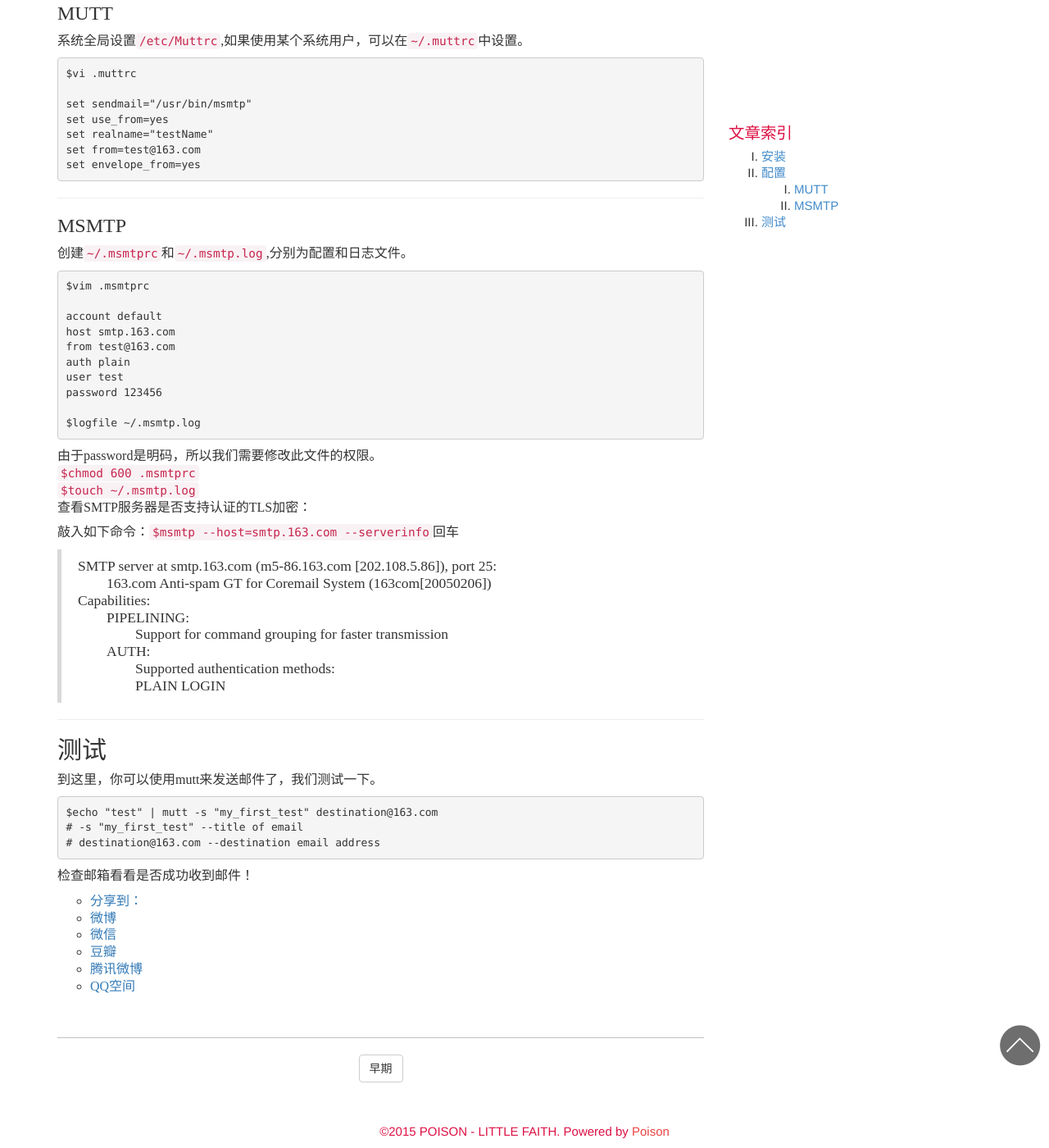
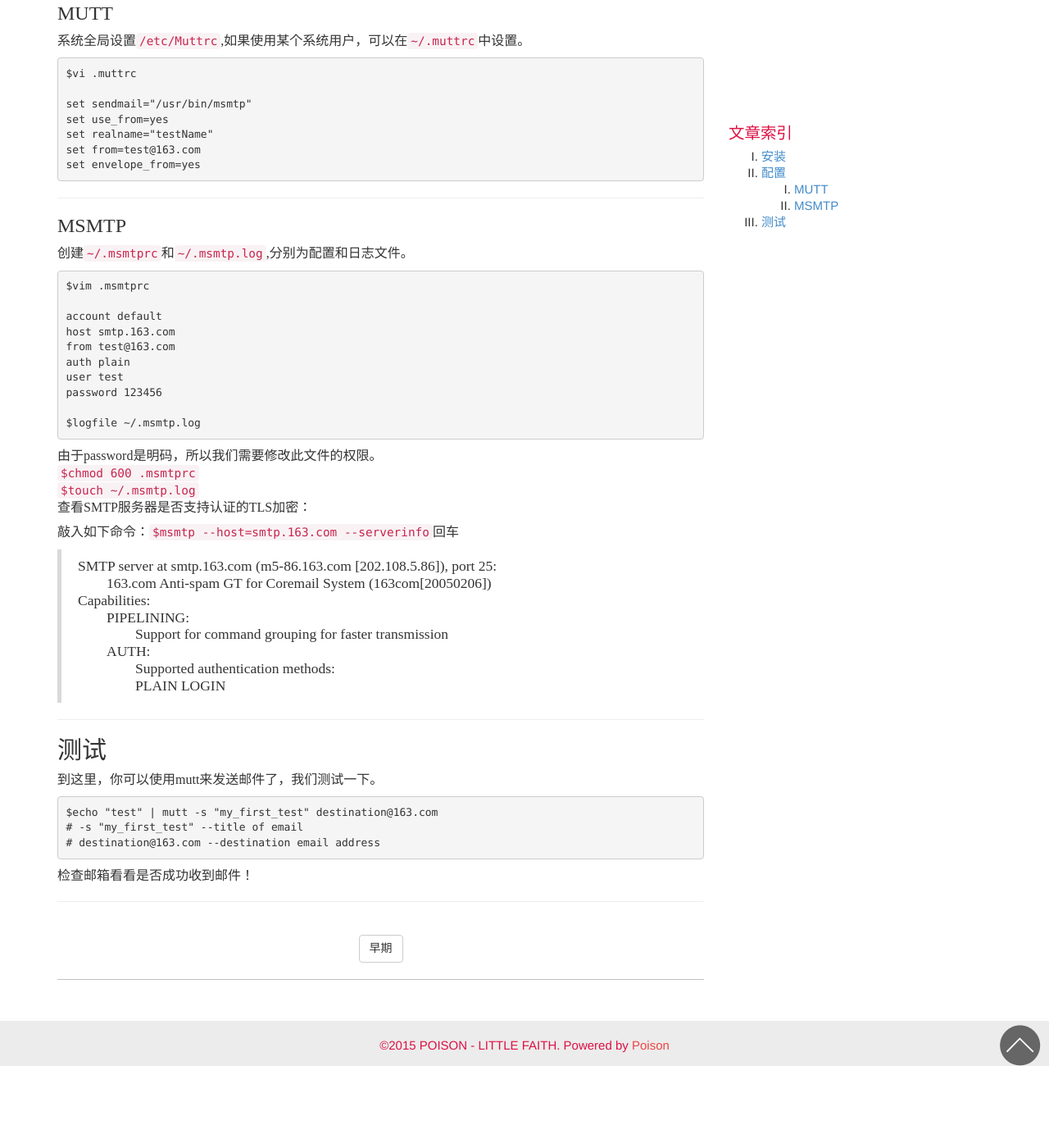
Before and after one commit to nosiop/nosiop.github.io, a Jekyll site: the page built from _posts/2015-08-12-ubuntu-email.md, in a window 1280 px wide and 1400 px high, scrolled down 385 px. Shown: the whole window at 82% size. Built offline with Jekyll 4.4.1, drawn with Linux system fonts in a browser that asks for light colours; comment, search, counter and statistics services are not loaded; after the commit the page ends 1690 px from its top, so only the background shows below that.

Commit message:
fix footer issue

```diff
--- a/_config.yml
+++ b/_config.yml
@@ -25,7 +25,7 @@
 comments: true
 
 permalink: /:year/:month/:title
-paginate: 3
+paginate: 4
 
 highlighter: pygments
 #markdown: kramdown
@@ -33,4 +33,4 @@
 #  extensions: ["no_intra_emphasis", "fenced_code_blocks", "autolink", "tables", "with_toc_data"]
 
 #test host
-host: 192.168.1.7
+#host: 192.168.1.7
--- a/_includes/footer.html
+++ b/_includes/footer.html
@@ -1,10 +1,17 @@
-<div class="container-fluid">
+<!--div class="container-fluid">
     <div class="row-fluid">
         <div class="span12 footer navbar-inverse navbar-fixed-bottom">
             <p class="copyright">&copy;{{ site.time | date: '%Y' }} {{ site.name }}. Powered by <a href="#">Poison</a>
         </div>
     </div>
-</div>
+</div-->
+
+        <div class="footer">
+			<p class="copyright">
+			<!--a href="mailto:poison11@163.com">Email:poison11@163.com</a-->
+			&copy;{{ site.time | date: '%Y' }} {{ site.name }}.
+			Powered by <a href="#">Poison</a>
+        </div>
 
 {% include disqus-counts.html %}
 {% include analytics.html %}
--- a/_layouts/post.html
+++ b/_layouts/post.html
@@ -22,8 +22,20 @@
 					<div class="post-content">
 						{{ content }}
 					</div>
+
+						<!--page option-->
+						<hr />
+						<div class="pagination" align="center">
+							{% if page.next %}
+							<a class="btn btn-default" href="{{ site.baseurl}}{{ page.next.url }}" class="next">近期<!-- Newer --></a>&nbsp&nbsp&nbsp&nbsp
+							{% endif %}
+							{% if page.previous %}
+							<a class="btn btn-default" href="{{ site.baseurl}}{{ page.previous.url }}" class="previous">早期<!-- Older --></a>
+							{% endif %}
+						</div>
+
 					{% if page.comments %}
-					<div class="ds-share" data-thread-key="{{ page.id }}" data-title="{{ page.title }}" data-images="" data-content="{{ page.title }}" data-url="nosiop.github.io{{page.url}}">
+					<!--div class="ds-share" data-thread-key="{{ page.id }}" data-title="{{ page.title }}" data-images="" data-content="{{ page.title }}" data-url="nosiop.github.io{{page.url}}">
 						<div class="ds-share-inline">
 							<ul  class="ds-share-icons-16">
 								<li data-toggle="ds-share-icons-more"><a class="ds-more" href="javascript:void(0);">分享到：</a></li>
@@ -37,7 +49,7 @@
 							<div class="ds-share-icons-more">
 							</div>
 						</div>
-					</div>
+					</div-->
 					<!-- 多说公共JS代码 start -->
 					<script type="text/javascript">var duoshuoQuery = {short_name:"nosiop"};(function() {var ds = document.createElement('script');ds.type = 'text/javascript';ds.async = true;ds.src = (document.location.protocol == 'https:' ? 'https:' : 'http:') + '//static.duoshuo.com/embed.js';ds.charset = 'UTF-8'; (document.getElementsByTagName('head')[0] || document.getElementsByTagName('body')[0]).appendChild(ds);})();</script>
 					<!-- 多说公共JS代码 end -->
@@ -48,14 +60,6 @@
 					{% endif %}
 				</div>
 			</div>
-			<div class="pagination" align="center">
-				{% if page.next %}
-				<a class="btn btn-default" href="{{ site.baseurl}}{{ page.next.url }}" class="next">近期<!-- Newer --></a>&nbsp&nbsp&nbsp&nbsp
-				{% endif %}
-				{% if page.previous %}
-				<a class="btn btn-default" href="{{ site.baseurl}}{{ page.previous.url }}" class="previous">早期<!-- Older --></a>
-				{% endif %}
-			</div>
 
 		</div>
 	</div>
--- a/css/theme.css
+++ b/css/theme.css
@@ -147,7 +147,7 @@
 
 /* 标题头的设置 */
 .container {
-	 /* width: 940px; */
+	/* width: 940px; */
 }
 
 .navbar-inverse .navbar-nav>.active>a, .navbar-inverse .navbar-nav>.active>a:focus, .navbar-inverse .navbar-nav>.active>a:hover {
@@ -236,6 +236,11 @@
 
 .copyright {
 	color: #D14;
+	height: 55px;
+	position: relative;
+	top: 50px;
+	background-color: rgb(236, 236, 236);
+	line-height: 4;
 }
 
 li{
@@ -251,3 +256,7 @@
 	left: .2em;
 	color: #ee4444;
 }
+
+body {
+	padding-bottom: 0px;
+}
```
